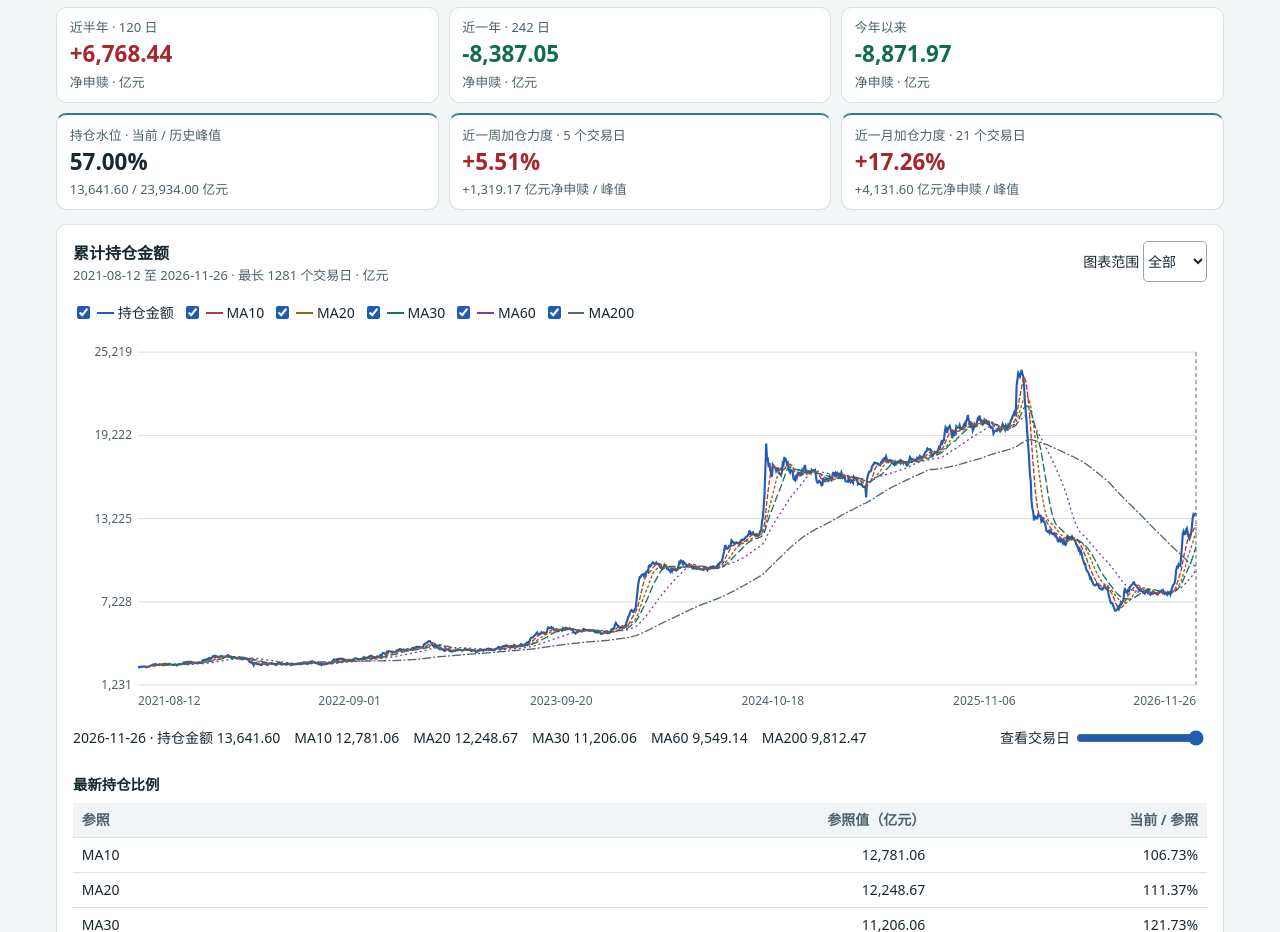
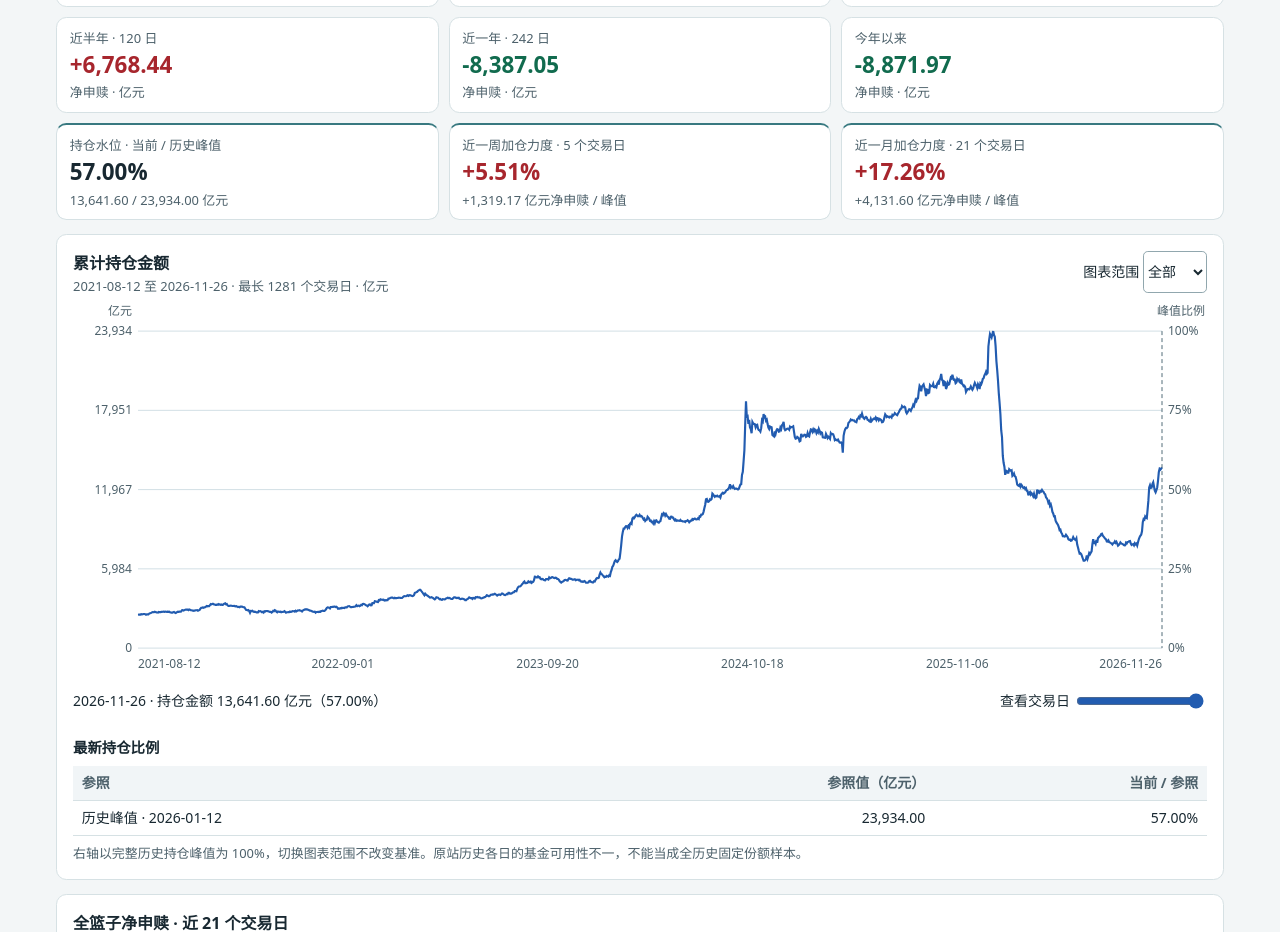
Before and after one commit to liaoshutian/strategy, a plain HTML site: page national-team-etf-flow/dist/index.html in a window 1280 px wide. Shown: the part 275-1207 px from the top of the page. Drawn offline with Linux system fonts and the light colour scheme.

Commit message:
调整宽基 ETF 卡片与持仓峰值坐标

```diff
--- a/national-team-etf-flow/dist/app.mjs
+++ b/national-team-etf-flow/dist/app.mjs
@@ -1,11 +1,10 @@
-import {WINDOWS,snapshot,rolling} from './model.mjs';
+import {snapshot,rolling,ratio} from './model.mjs';
 const $=id=>document.getElementById(id);
 const money=new Intl.NumberFormat('zh-CN',{minimumFractionDigits:2,maximumFractionDigits:2});
 const signed=new Intl.NumberFormat('zh-CN',{minimumFractionDigits:2,maximumFractionDigits:2,signDisplay:'exceptZero'});
 const fmt=(v,s=false)=>Number.isFinite(v)?(s?signed:money).format(v):'—';
 const pct=(v,s=false)=>v===null?'—':fmt(v,s)+'%';
 const tone=v=>v>0?'pos':v<0?'neg':'';
-const ink=['#225cb0','#b23d37','#a55d0a','#167265','#7e3ca3','#586774'];
 const nspace='http://www.w3.org/2000/svg';
 
 function elt(tag,txt,attrs={}){
@@ -24,9 +23,12 @@ function row(host,cells){
   const tr=elt('tr',null);host.append(tr);
   cells.forEach((c,i)=>tr.append(Array.isArray(c)?elt(i?'td':'th',c[0],i?{class:c[1]}:{scope:'row'}):elt(i?'td':'th',c,i?{}:{scope:'row'})));
 }
-function card(host,label,value,caption,sty='',lead=false){
-  const el=elt('article',null,{class:'card'+(lead?' lead':'')});
-  el.append(elt('p',label),elt('strong',value,{class:sty}),elt('p',caption)); host.append(el);
+function card(host,label,value,caption,sty='',lead=false,unit=''){
+  const el=elt('article',null,{class:'card'+(lead?' lead':'')+(unit?' metric-card':'')});
+  const number=elt('strong',value,{class:sty});
+  const metric=unit?elt('p',null,{class:'metric-value'}):number;
+  if(unit)metric.append(number,' ',elt('span',unit,{class:'metric-unit'}));
+  el.append(elt('p',label,{class:'card-label'}),metric,elt('p',caption)); host.append(el);
 }
 function chart(host,title){
   const w=Math.max(host.clientWidth,200),h=Math.max(host.clientHeight,120);
@@ -37,12 +39,13 @@ function chart(host,title){
 function line(root,x1,y1,x2,y2,attrs={}){
   return svg(root,'line',{x1,y1,x2,y2,stroke:'#d2dfe5',...attrs});
 }
-function axes(c,min,max,top,bottom){
+function axes(c,min,max,top,bottom,peak=null){
   const scale=v=>bottom-(v-min)/(max-min)*(bottom-top);
   for(let i=0;i<=4;i++){
     const v=min+(max-min)*i/4,y=scale(v);
     line(c.root,c.left,y,c.right,y);
     svg(c.root,'text',{x:c.left-6,y:y+4,'text-anchor':'end'},Math.round(v).toLocaleString('zh-CN'));
+    if(peak>0)svg(c.root,'text',{class:'peak-axis-tick',x:c.right+6,y:y+4},Math.round(ratio(v,peak))+'%');
   }
   return scale;
 }
@@ -101,7 +104,7 @@ function setup(market){
   $('stamp').textContent='数据日 '+market.asOf+' · '+market.funds.length+' 只 ETF · 全市场资金流代理';
   $('coverage').textContent=s.holdDates[0]+' 至 '+market.asOf+' · 最长 '+s.holdDates.length+' 个交易日 · 亿元';
   const cards=$('cards');
-  card(cards,'最新交易日 · 净申赎',fmt(market.flow.at(-1),true),market.asOf+' · 亿元',tone(market.flow.at(-1)));
+  card(cards,'最新交易日 · 净申赎',fmt(market.flow.at(-1),true),market.asOf,tone(market.flow.at(-1)),false,'亿元');
   card(cards,'近一周净申赎',fmt(s.week,true),'最近 5 个交易日 · 亿元',tone(s.week));
   card(cards,'近一月净申赎',fmt(s.month,true),'最近 21 个交易日 · 亿元',tone(s.month));
   for(const [name,v] of [['近半年 · 120 日',rolling(market.flow,120)],['近一年 · 242 日',rolling(market.flow,242)],['今年以来',rolling(market.flow,market.dates.filter(d=>d.slice(0,4)===market.asOf.slice(0,4)).length)]]){
@@ -111,37 +114,28 @@ function setup(market){
   card(positions,'持仓水位 · 当前 / 历史峰值',pct(s.level),fmt(s.current)+' / '+fmt(s.peak)+' 亿元', '',true);
   card(positions,'近一周加仓力度 · 5 个交易日',pct(s.weekStrength,true),fmt(s.week,true)+' 亿元净申赎 / 峰值',tone(s.week),true);
   card(positions,'近一月加仓力度 · 21 个交易日',pct(s.monthStrength,true),fmt(s.month,true)+' 亿元净申赎 / 峰值',tone(s.month),true);
-  s.baselines.forEach(([name,v,p])=>row($('ratios'),[name+(name==='历史峰值'?' · '+s.peakDate:''),fmt(v),pct(p)]));
-  const visible=[true,true,true,true,true,true];
-  const series=[market.holdings,...s.ma], labels=['持仓金额',...WINDOWS.map(n=>'MA'+n)];
-  labels.forEach((label,i)=>{
-    const check=elt('input',null,{type:'checkbox'});
-    check.checked=true;
-    const swatch=elt('span','',{class:'swatch',style:'--stroke:'+ink[i],'aria-hidden':'true'});
-    const opt=elt('label',null);
-    opt.append(check,swatch,label);$('legend').append(opt);
-    check.addEventListener('change',()=>{visible[i]=check.checked;drawHold();});
-  });
+  row($('ratios'),['历史峰值'+(s.peakDate?' · '+s.peakDate:''),fmt(s.peak),pct(s.level)]);
   function drawHold(){
-    const c=chart($('hold-chart'),'累计持仓金额和简单均线图');
+    const c=chart($('hold-chart'),'累计持仓金额，左轴亿元，右轴为历史峰值比例');
+    const peak=s.peak>0?s.peak:null,top=28;
+    if(peak!==null)c.right=c.w-45;
+    svg(c.root,'text',{x:c.left-6,y:12,'text-anchor':'end'},'亿元');
+    if(peak!==null)svg(c.root,'text',{x:c.w-2,y:12,'text-anchor':'end'},'峰值比例');
     const count=Number($('hold-range').value)||s.holdDates.length;
     const start=Math.max(0,s.holdDates.length-count),dates=s.holdDates.slice(start),end=c.h-26;
     const x=i=>c.left+i*(c.right-c.left)/Math.max(1,dates.length-1);
-    const [min,max]=limits(series.flatMap((xs,i)=>visible[i]?xs.slice(start):[]));
-    const y=axes(c,min,max,12,end);
+    const [min,max]=peak===null?limits(market.holdings.slice(start)):[0,peak];
+    const y=axes(c,min,max,top,end,peak);
     datesAxis(c,dates,x,c.h-6);
-    series.forEach((xs,j)=>{
-      if(!visible[j])return;
-      let d='', seen=false;
-      xs.slice(start).forEach((v,i)=>{
-        if(!Number.isFinite(v)){seen=false;return;}
-        d+=(seen?'L':'M')+x(i).toFixed(1)+','+y(v).toFixed(1);seen=true;
-      });
-      svg(c.root,'path',{d,fill:'none',stroke:ink[j],'stroke-width':j===0?2.15:1.35,
-        'stroke-dasharray':['','5 2','3 2','8 3','2 3','9 2 2 2'][j]});
+    let d='',seen=false;
+    market.holdings.slice(start).forEach((v,i)=>{
+      if(!Number.isFinite(v)){seen=false;return;}
+      d+=(seen?'L':'M')+x(i).toFixed(1)+','+y(v).toFixed(1);seen=true;
     });
-    track(c,$('hold-day'),dates.length,x,12,end,i=>{
-      const str=dates[i]+' · '+labels.flatMap((n,j)=>visible[j]?[n+' '+fmt(series[j][start+i])]:[]).join('　');
+    svg(c.root,'path',{d,fill:'none',stroke:'#225cb0','stroke-width':2.15});
+    track(c,$('hold-day'),dates.length,x,top,end,i=>{
+      const value=market.holdings[start+i],level=ratio(value,peak);
+      const str=dates[i]+' · 持仓金额 '+fmt(value)+(Number.isFinite(value)?' 亿元':'')+(level===null?'':'（'+pct(level)+'）');
       $('hold-read').textContent=str;return str;
     });
   }
--- a/national-team-etf-flow/dist/index.html
+++ b/national-team-etf-flow/dist/index.html
@@ -3,7 +3,7 @@
 <head>
   <meta charset="utf-8">
   <meta name="viewport" content="width=device-width,initial-scale=1">
-  <meta name="description" content="宽基 ETF 持仓水位、资金净申赎与历史均线">
+  <meta name="description" content="宽基 ETF 持仓水位、资金净申赎与历史峰值比例">
   <title>宽基 ETF · 持仓水位</title>
   <link rel="stylesheet" href="./style.css">
   <script type="module" src="./app.mjs"></script>
@@ -26,7 +26,6 @@
     <section class="panel" aria-labelledby="hold-title">
       <div class="section-head"><div><h2 id="hold-title">累计持仓金额</h2><p id="coverage"></p></div>
       <label>图表范围 <select id="hold-range"><option value="0">全部</option><option value="250">250 日</option><option value="120">120 日</option><option value="60">60 日</option></select></label></div>
-      <div id="legend" class="legend" role="group" aria-label="显示持仓均线"></div>
       <div class="chart" id="hold-chart"></div>
       <div class="reading"><output id="hold-read"></output>
         <label>查看交易日 <input type="range" id="hold-day" min="0" step="1"></label></div>
@@ -34,7 +33,7 @@
       <div class="table-scroll" tabindex="0" role="region" aria-label="最新持仓比例">
         <table><thead><tr><th scope="col">参照</th><th scope="col">参照值（亿元）</th><th scope="col">当前 / 参照</th></tr></thead><tbody id="ratios"></tbody></table>
       </div>
-      <p>MA 为截至数据日最近 N 个交易日持仓金额的简单平均；不足 N 日或窗口中有缺值不计算。峰值取原站完整发布序列的最高值，不随图表范围改变。原站历史各日的基金可用性不一，不能当成全历史固定份额样本。</p>
+      <p>右轴以完整历史持仓峰值为 100%，切换图表范围不改变基准。原站历史各日的基金可用性不一，不能当成全历史固定份额样本。</p>
     </section>
     <section class="panel" aria-labelledby="flow-title"><h2 id="flow-title">全篮子净申赎 · 近 21 个交易日</h2><p>单位：亿元。横线为零，红色净申购，绿色净赎回。</p><div id="daily-chart" class="chart"></div></section>
     <section class="panel" aria-labelledby="index-title"><div class="section-head"><div><h2 id="index-title">指数 K 线 × 每日净申赎</h2><p>上方为指数日 K 线，下方为对应样本的净申赎（亿元）。</p></div><div class="controls"><label>指数 <select id="index-select"></select></label><label>范围 <select id="index-range"><option value="60">60 日</option><option value="120" selected>120 日</option><option value="250">250 日</option><option value="0">全部</option></select></label></div></div>
--- a/national-team-etf-flow/dist/model.mjs
+++ b/national-team-etf-flow/dist/model.mjs
@@ -1,17 +1,5 @@
-export const WINDOWS = [10,20,30,60,200];
 export const sum = xs => xs.reduce((a,b) => a+b,0);
 export const ratio = (num, den) => Number.isFinite(num) && Number.isFinite(den) && den > 0 ? 100*num/den : null;
-export function sma(values, n) {
-  let total = 0, missing = 0;
-  return values.map((x,i) => {
-    if (Number.isFinite(x)) total += x; else missing++;
-    if (i >= n) {
-      const drop=values[i-n];
-      if (Number.isFinite(drop)) total -= drop; else missing--;
-    }
-    return i >= n-1 && missing===0 ? total/n : null;
-  });
-}
 export function rolling(values,n) {
   const window=values.slice(-n);
   return window.length === n && window.every(Number.isFinite) ? sum(window) : null;
@@ -24,10 +12,7 @@ export function snapshot(data) {
   holdings.forEach((v,i)=>{
     if (Number.isFinite(v) && (peak===null || v>peak)) {peak=v;peakDate=holdDates[i];}
   });
-  const ma=WINDOWS.map(n=>sma(holdings,n));
   const week=rolling(flow,5),month=rolling(flow,21);
-  return {holdDates,current,peak,peakDate,ma,week,month,level:ratio(current,peak),
-    weekStrength:ratio(week,peak), monthStrength:ratio(month,peak),
-    baselines:[...WINDOWS.map((n,i)=>['MA'+n,ma[i].at(-1)]),['历史峰值',peak]]
-      .map(([name,value])=>[name,value,ratio(current,value)])};
+  return {holdDates,current,peak,peakDate,week,month,level:ratio(current,peak),
+    weekStrength:ratio(week,peak), monthStrength:ratio(month,peak)};
 }
--- a/national-team-etf-flow/dist/style.css
+++ b/national-team-etf-flow/dist/style.css
@@ -14,11 +14,12 @@ p{color:var(--muted);font-size:.81rem}
 .card,.panel{background:var(--surface);border:1px solid var(--line);border-radius:.65rem;min-width:0}
 .card{padding:.6rem .8rem}.card strong{display:block;font-size:clamp(1rem,2vw,1.4rem);font-variant-numeric:tabular-nums;overflow-wrap:anywhere}
 .card p{overflow-wrap:anywhere}.lead{border-top:2px solid #387980}
+.metric-card .card-label{font-size:.75rem;text-align:left}
+.metric-card .metric-value{display:flex;align-items:baseline;justify-content:flex-end;flex-wrap:wrap;gap:0 .25rem;text-align:right;line-height:1.12;margin-block:.2rem .3rem}
+.metric-card .metric-value strong{font-size:clamp(1.35rem,1.05rem + 2vw,2.15rem);min-width:0}
+.metric-unit{font-size:.72rem;white-space:nowrap}
 .panel{padding:clamp(.6rem,2vw,1rem);margin-block:.85rem}
 .pos{color:var(--pos)}.neg{color:var(--neg)}
-.legend{display:flex;flex-wrap:wrap;gap:.25rem .5rem;margin-block:.45rem}
-.legend label{display:flex;align-items:center;gap:.25rem;cursor:pointer;min-height:2.5rem}
-.swatch{display:inline-block;width:1.05rem;height:0;border-top:2px solid var(--stroke)}
 select,input{font:inherit;accent-color:var(--blue)}
 select{min-height:2.6rem;max-width:100%;color:var(--ink);background:var(--surface);border:1px solid #91a7ae;border-radius:.3rem}
 input[type=range]{width:min(8rem,100%);min-height:2.6rem;vertical-align:middle}
@@ -38,4 +39,5 @@ tbody th{font-weight:500}
 summary{cursor:pointer;min-height:2.6rem;padding:.55rem 0;color:#164f91}
 :focus-visible{outline:2px solid #225cb0;outline-offset:2px}
 @media(max-width:38rem){.cards{grid-template-columns:repeat(2,minmax(0,1fr))}.position-cards .card:first-child{grid-column:1/-1}.card{padding:.5rem}.section-head{align-items:baseline}}
+@media(max-width:22rem){.metric-card{grid-column:1/-1}}
 @media(max-width:20rem){th,td{padding:.3rem}}
```
Also changed, not shown: national-team-etf-flow/test.mjs (+4 -13 lines), 2 other files.
